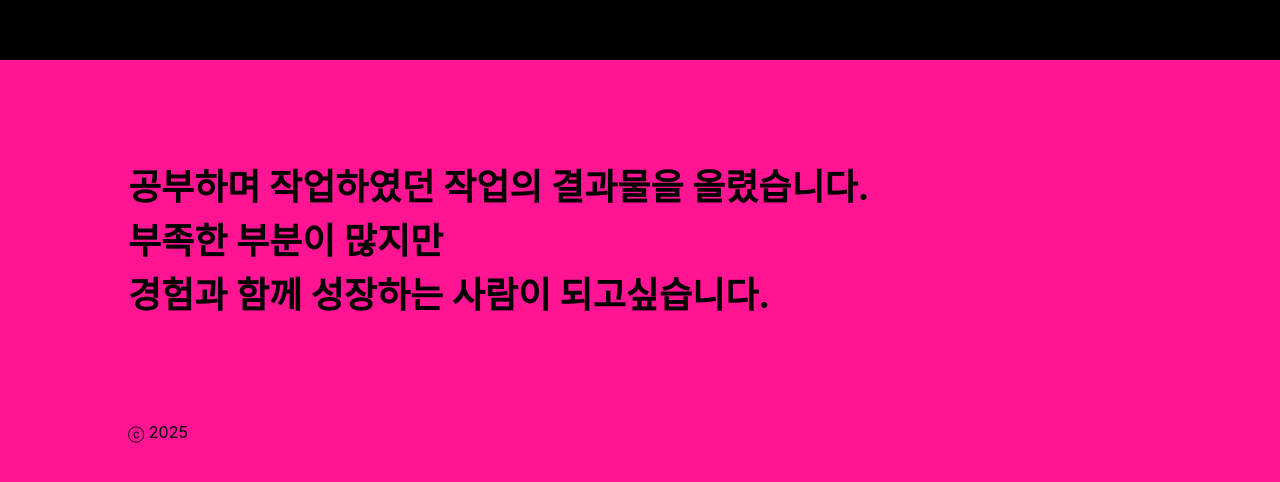
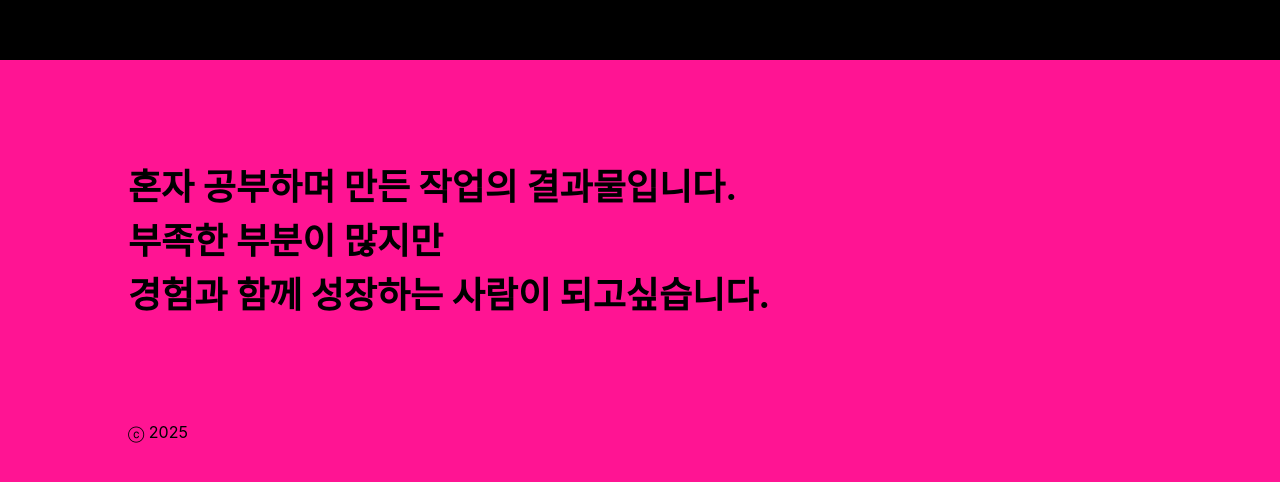
Before and after one commit to HongDam3920/HongDam3, a plain HTML site: page index.html in a window 1280 px wide. Shown: the part 3360-3842 px from the top of the page. Drawn offline with nearby package versions, Linux system fonts and the light colour scheme; a web font is replaced by a local one.

Commit message:
Update index.html

```diff
--- a/index.html
+++ b/index.html
@@ -207,7 +207,7 @@
      <div class="footer">
         <div class="footer_box">
             <div class="last_comment">
-                <p>공부하며 작업하였던 작업의 결과물을 올렸습니다.</p>
+                <p>혼자 공부하며 만든 작업의 결과물입니다.</p>
                 <p>부족한 부분이 많지만</p>
                 <p>경험과 함께 성장하는 사람이 되고싶습니다.</p>
             </div>
```
